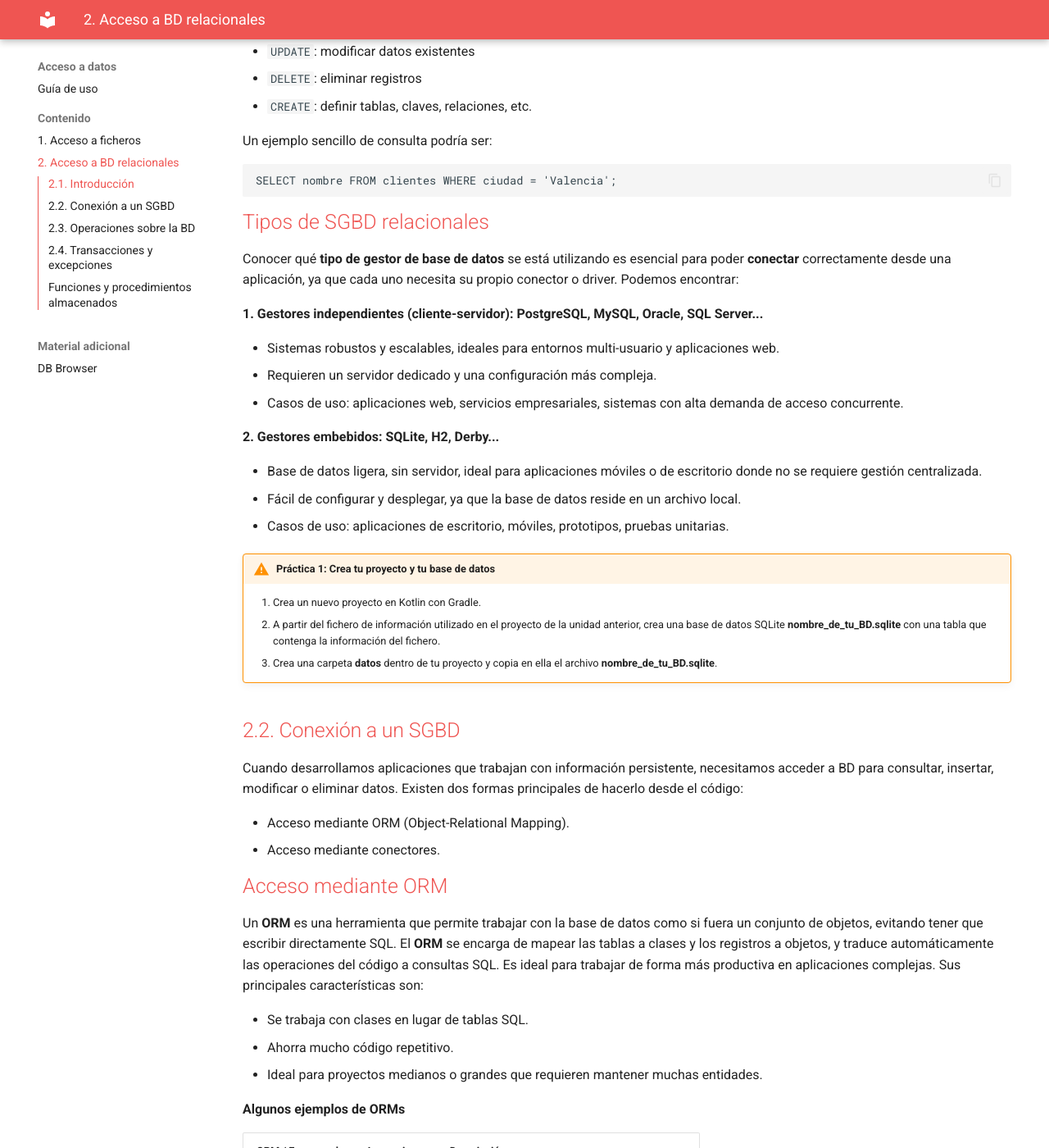
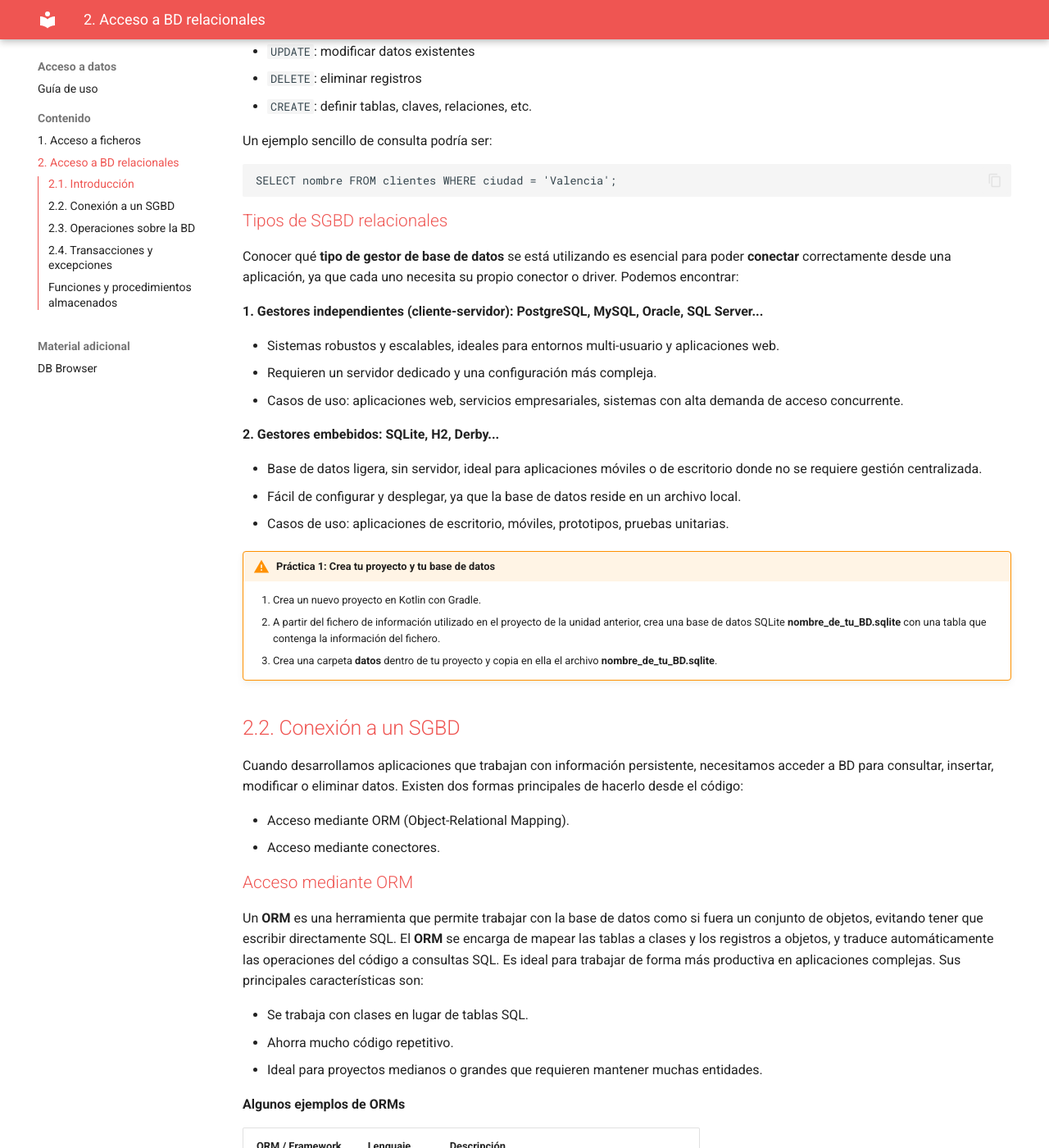
Before and after one commit to bpaterna/acceso_datos, an MkDocs documentation site: the page built from docs/2_BD_relacionales.md, in a window 1280 px wide and 1400 px high, scrolled down 1277 px. Shown: the whole window at 82% size. Built offline with MkDocs 1.6.1 and Material for MkDocs 9.7.7, drawn with Linux system fonts in a browser that asks for light colours.

Commit message:
Add files via upload

```diff
--- a/docs/stylesheets/extra.css
+++ b/docs/stylesheets/extra.css
@@ -13,8 +13,8 @@ h2{color: #ef5552 !important;}
 
 .mi_h3 {
   color: #ef5552;
-  font-size: 1.5625em;
-  line-height: 1.2;
+  font-size: 1.3em;
+  line-height: 1.3;
   margin: 1.6em 0 .64em;
   font-weight: lighter;
 }
@@ -23,8 +23,8 @@ h2{color: #ef5552 !important;}
 
 .mis_ejemplos {
   color: #ef5552;
-  font-size: 1.3em;
-  line-height: 1.4;
+  font-size: 1.1em;
+  line-height: 1.1;
   margin: 1.6em 0 .64em;
   font-weight: lighter;
 }
```
